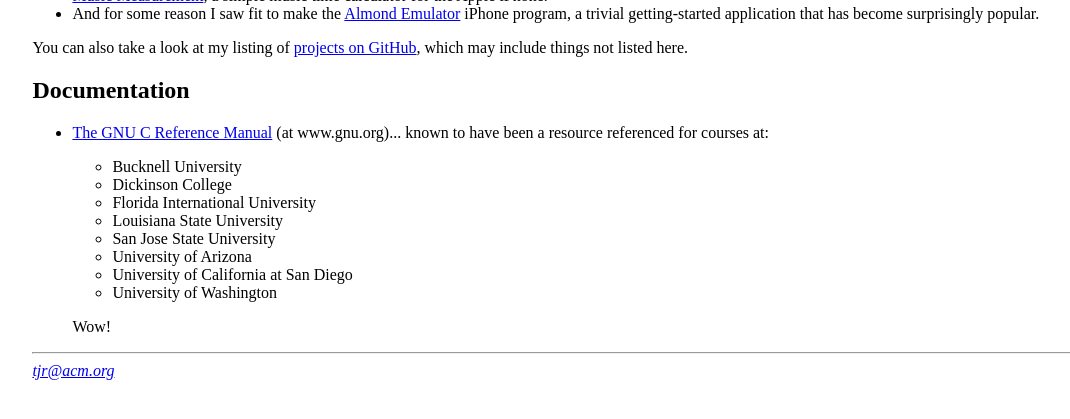
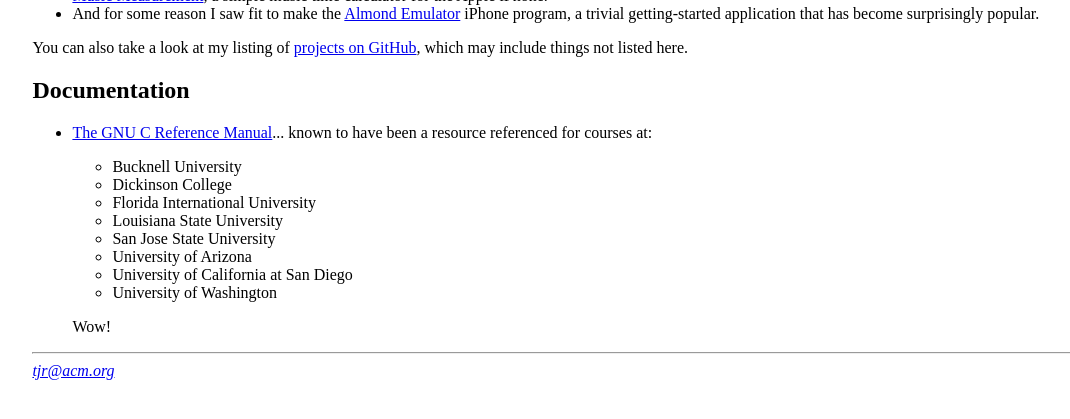
Before and after one commit to tjr/tjr.github.com, a Jekyll site: the page software/index.html, which Jekyll copies as it is, in a window 1280 px wide, cut to the strip 382-801 px from the top of the page. Shown: the whole strip, without its empty margins (78-1148 px from the left). Built offline with Jekyll 4.4.1, drawn with Linux system fonts in a browser that asks for light colours.

Commit message:
Update software/index.html

```diff
--- a/software/index.html
+++ b/software/index.html
@@ -56,7 +56,7 @@ include things not listed here.
 
 <ul>
 <li><a href="http://www.gnu.org/software/gnu-c-manual/">The GNU C
-Reference Manual</a> (at www.gnu.org)... known to have been a resource
+Reference Manual</a>... known to have been a resource
 referenced for courses at:
 <p>
   <ul>
```
